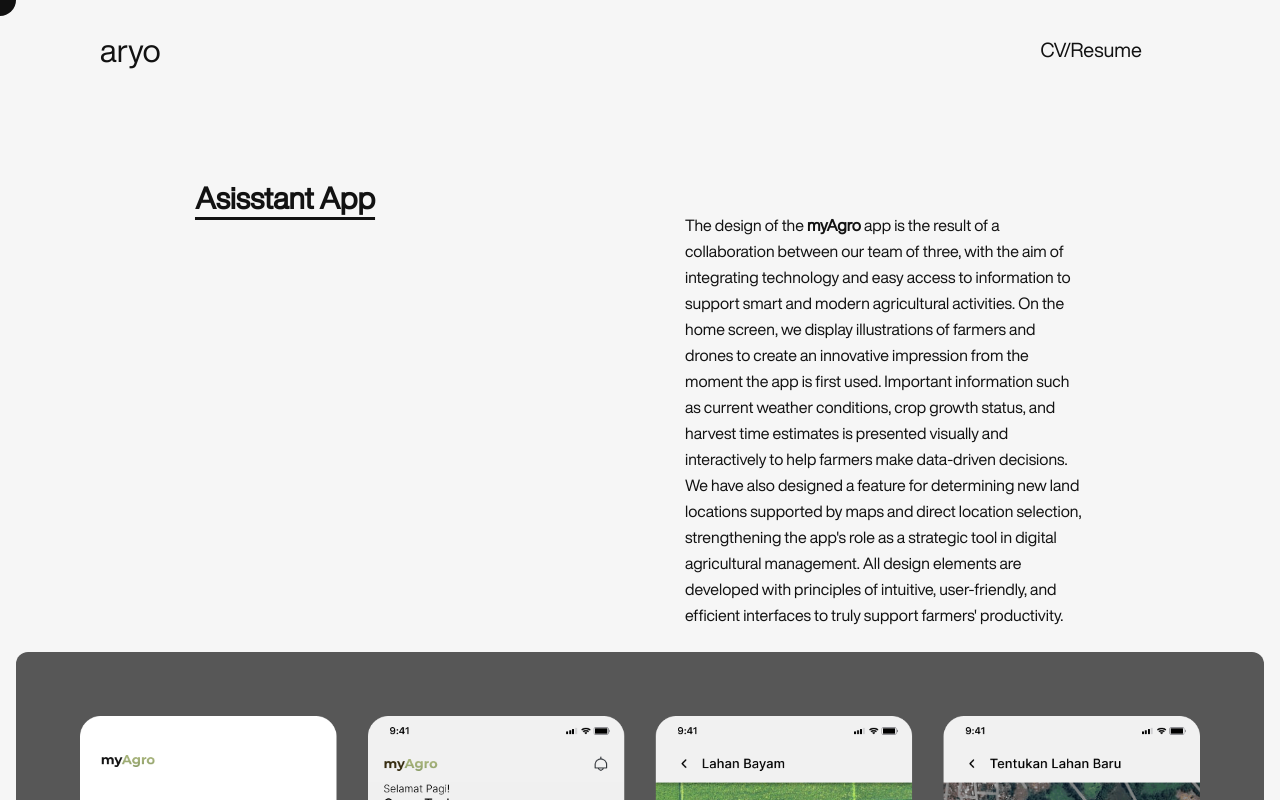
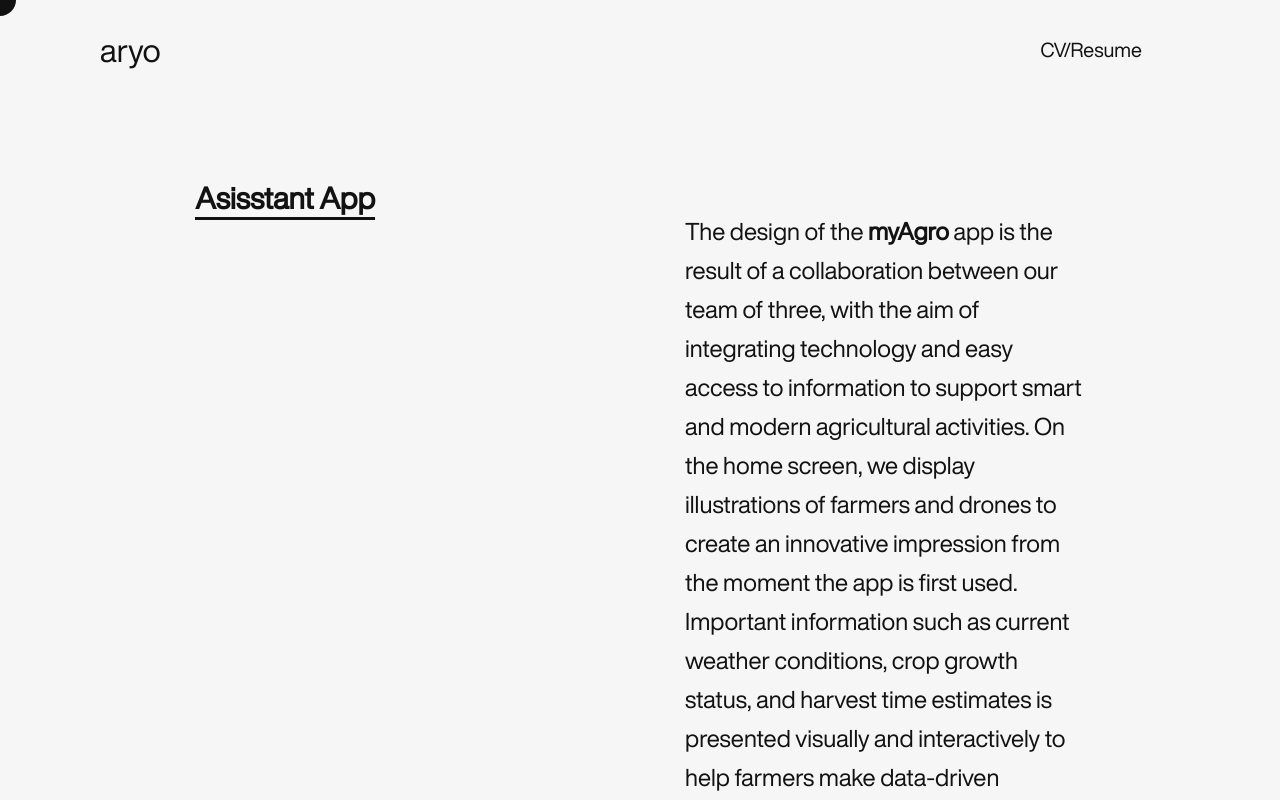
Before and after one commit to AryoBimoPrakoso/portfolio-aryo, a React (Vite) app: page /myAgro in a window 1280 px wide. Shown: the top 800 px of the page. Built offline with nearby package versions, Linux system fonts and the light colour scheme.

Commit message:
Update Project

```diff
--- a/src/App.css
+++ b/src/App.css
@@ -1,5 +1,5 @@
 * {
-    cursor: none;
+  cursor: none;
 }
 
 .cursor {
--- a/src/project/Kopi.jsx
+++ b/src/project/Kopi.jsx
@@ -1,6 +1,6 @@
-import React from 'react'
+import React from "react";
 import { motion } from "framer-motion";
-import WebKopi from '../assets/foto/websiteKopi.png'
+import WebKopi from "../assets/foto/websiteKopi.png";
 
 const Kopi = () => {
   return (
@@ -14,8 +14,31 @@
         <div className="mt-[140px] p-4 h-full">
           <div className="flex flex-col-reverse lg:flex-col justify justify-center w-full">
             <div className="flex flex-col md:flex-col lg:flex-row p-6 w-full justify-around">
-              <h1 className="text-3xl font-bold underline underline-offset-8">Web Profile Company</h1>
-              <p className="leading-relaxed mt-8 w-full lg:w-1/3">The design of the <span className='font-bold'>Sikopi</span> website presents a strong and visually appealing brand identity, conveying that coffee is not just a drink—it is an experience. With warm tones and a neat layout, this page highlights the company's mission to provide high-quality coffee that is crafted with dedication. Key elements such as an inspirational slogan, photos of the coffee-making process, and an explanation of the company's vision harmoniously blend with interactive cafe location options, creating a professional yet customer-friendly impression. This makes Sikopi's design effective as the digital face of a brand that prioritizes quality, storytelling, and comfort in every serving.</p>
+              <h1 className="text-3xl font-bold underline underline-offset-8">
+                Web Profile Company
+              </h1>
+              <p
+                className="leading-relaxed mt-8 w-full lg:w-1/3 text-[24px]"
+                onMouseEnter={() =>
+                  window.dispatchEvent(new Event("cursor-text-enter"))
+                }
+                onMouseLeave={() =>
+                  window.dispatchEvent(new Event("cursor-text-leave"))
+                }
+              >
+                The design of the <span className="font-bold">Sikopi</span>{" "}
+                website presents a strong and visually appealing brand identity,
+                conveying that coffee is not just a drink—it is an experience.
+                With warm tones and a neat layout, this page highlights the
+                company's mission to provide high-quality coffee that is crafted
+                with dedication. Key elements such as an inspirational slogan,
+                photos of the coffee-making process, and an explanation of the
+                company's vision harmoniously blend with interactive cafe
+                location options, creating a professional yet customer-friendly
+                impression. This makes Sikopi's design effective as the digital
+                face of a brand that prioritizes quality, storytelling, and
+                comfort in every serving.
+              </p>
             </div>
 
             <img
@@ -27,7 +50,7 @@
         </div>
       </motion.div>
     </>
-  )
-}
+  );
+};
 
-export default Kopi
+export default Kopi;
--- a/src/project/MyAgro.jsx
+++ b/src/project/MyAgro.jsx
@@ -1,6 +1,6 @@
-import React from 'react'
+import React from "react";
 import { motion } from "framer-motion";
-import MyAgroDetail from '../assets/foto/my-agro.png'
+import MyAgroDetail from "../assets/foto/my-agro.png";
 
 const MyAgro = () => {
   return (
@@ -14,10 +14,34 @@
         <div className="mt-[140px] p-4 h-full">
           <div className="flex flex-col-reverse lg:flex-col justify justify-center w-full">
             <div className="flex flex-col md:flex-col lg:flex-row p-6 w-full justify-around">
-                  <h1 className="text-3xl font-bold underline underline-offset-8">Asisstant App</h1>
-                  <p className="leading-relaxed mt-8 w-full lg:w-1/3">The design of the <span className='font-bold'>myAgro</span> app is the result of a collaboration between our team of three, with the aim of integrating technology and easy access to information to support smart and modern agricultural activities. On the home screen, we display illustrations of farmers and drones to create an innovative impression from the moment the app is first used. Important information such as current weather conditions, crop growth status, and harvest time estimates is presented visually and interactively to help farmers make data-driven decisions.
-
-We have also designed a feature for determining new land locations supported by maps and direct location selection, strengthening the app's role as a strategic tool in digital agricultural management. All design elements are developed with principles of intuitive, user-friendly, and efficient interfaces to truly support farmers' productivity.</p>
+              <h1 className="text-3xl font-bold underline underline-offset-8">
+                Asisstant App
+              </h1>
+              <p
+                className="leading-relaxed mt-8 w-full lg:w-1/3 text-[24px]"
+                onMouseEnter={() =>
+                  window.dispatchEvent(new Event("cursor-text-enter"))
+                }
+                onMouseLeave={() =>
+                  window.dispatchEvent(new Event("cursor-text-leave"))
+                }
+              >
+                The design of the <span className="font-bold">myAgro</span> app
+                is the result of a collaboration between our team of three, with
+                the aim of integrating technology and easy access to information
+                to support smart and modern agricultural activities. On the home
+                screen, we display illustrations of farmers and drones to create
+                an innovative impression from the moment the app is first used.
+                Important information such as current weather conditions, crop
+                growth status, and harvest time estimates is presented visually
+                and interactively to help farmers make data-driven decisions. We
+                have also designed a feature for determining new land locations
+                supported by maps and direct location selection, strengthening
+                the app's role as a strategic tool in digital agricultural
+                management. All design elements are developed with principles of
+                intuitive, user-friendly, and efficient interfaces to truly
+                support farmers' productivity.
+              </p>
             </div>
 
             <img
@@ -29,7 +53,7 @@
         </div>
       </motion.div>
     </>
-  )
-}
+  );
+};
 
-export default MyAgro
+export default MyAgro;
--- a/src/project/eWallet.jsx
+++ b/src/project/eWallet.jsx
@@ -14,8 +14,27 @@
         <div className="mt-[140px] p-4 h-full">
           <div className="flex flex-col-reverse lg:flex-col justify justify-center w-full">
             <div className="flex flex-col md:flex-col lg:flex-row p-6 w-full justify-around">
-              <h1 className="text-3xl font-bold underline underline-offset-8">E-Wallet </h1>
-              <p className="leading-relaxed mt-8 w-full lg:w-1/3">The design of the <span clasName="font-bold">Velox</span> e-wallet features a modern and intuitive interface with outstanding features such as QR code scanning for fast transactions and detailed spending monitoring charts to help users manage their finances effectively. In addition, the app also provides a clear transaction history and a “Quick Send” feature for easy money transfers, all presented in a neat and attractive layout.</p>
+              <h1 className="text-3xl font-bold underline underline-offset-8">
+                E-Wallet{" "}
+              </h1>
+              <p
+                className="leading-relaxed mt-8 w-full lg:w-1/3 text-[24px]"
+                onMouseEnter={() =>
+                  window.dispatchEvent(new Event("cursor-text-enter"))
+                }
+                onMouseLeave={() =>
+                  window.dispatchEvent(new Event("cursor-text-leave"))
+                }
+              >
+                The design of the <span clasName="font-bold">Velox</span>{" "}
+                e-wallet features a modern and intuitive interface with
+                outstanding features such as QR code scanning for fast
+                transactions and detailed spending monitoring charts to help
+                users manage their finances effectively. In addition, the app
+                also provides a clear transaction history and a “Quick Send”
+                feature for easy money transfers, all presented in a neat and
+                attractive layout.
+              </p>
             </div>
 
             <img
--- a/src/project/runTracker.jsx
+++ b/src/project/runTracker.jsx
@@ -16,8 +16,25 @@
               <h1 className="text-3xl font-bold underline underline-offset-8">
                 Run Tracker
               </h1>
-              <p className="leading-relaxed mt-8 w-full lg:w-1/3">
-                 The design of this run tracking app features a modern and informative visual approach, showing the flow of use from the welcome page that motivates users to pursue their health goals, to detailed views of daily activities such as number of steps, duration, distance traveled, and estimated calories burned. Visual elements such as runner illustrations, route maps, and daily achievement statistics are designed to provide an intuitive and inspiring experience through a clean, structured, and easy-to-navigate interface, making this design ideal for apps focused on fitness and an active lifestyle.
+              <p
+                className="leading-relaxed mt-8 w-full lg:w-1/3 text-[24px]"
+                onMouseEnter={() =>
+                  window.dispatchEvent(new Event("cursor-text-enter"))
+                }
+                onMouseLeave={() =>
+                  window.dispatchEvent(new Event("cursor-text-leave"))
+                }
+              >
+                The design of this run tracking app features a modern and
+                informative visual approach, showing the flow of use from the
+                welcome page that motivates users to pursue their health goals,
+                to detailed views of daily activities such as number of steps,
+                duration, distance traveled, and estimated calories burned.
+                Visual elements such as runner illustrations, route maps, and
+                daily achievement statistics are designed to provide an
+                intuitive and inspiring experience through a clean, structured,
+                and easy-to-navigate interface, making this design ideal for
+                apps focused on fitness and an active lifestyle.
               </p>
             </div>
 
```
Lines whose indentation alone changed are shown as unchanged.
